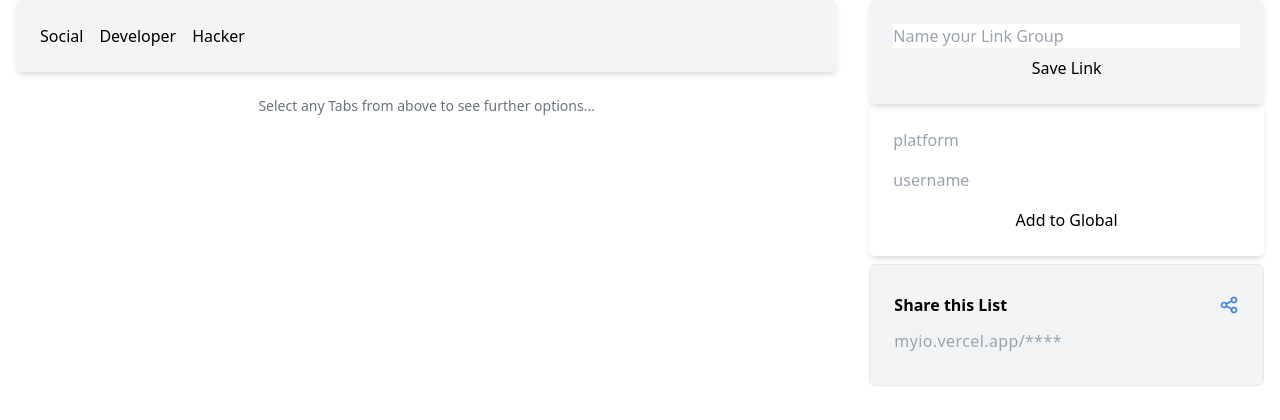
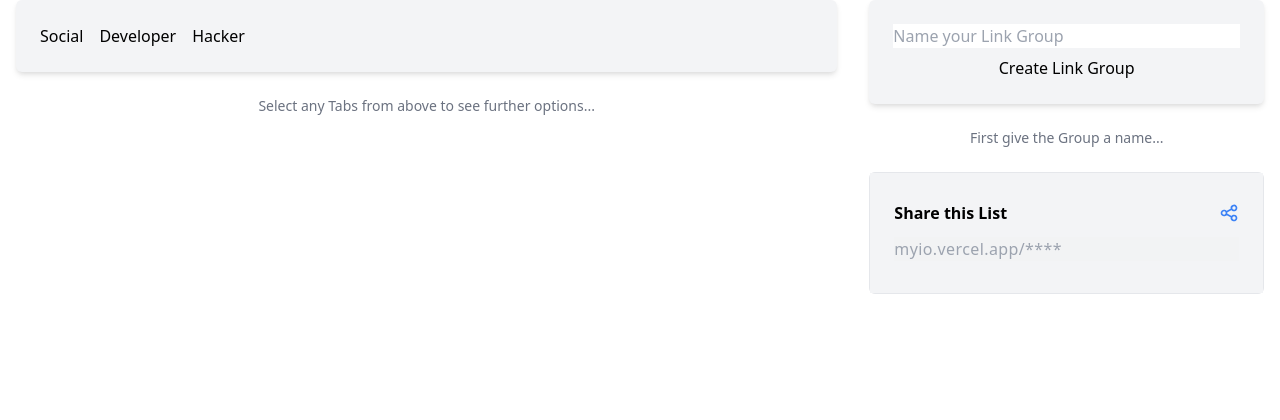
Before and after one commit to rupamkairi/myio, a Next.js app: page /dashboard in a window 1280 px wide. Shown: the top 420 px of the page. Built offline with nearby package versions, Linux system fonts and the light colour scheme.

Commit message:
addlink has error

```diff
--- a/components/dashboard/GroupedList/GroupedForm.jsx
+++ b/components/dashboard/GlobalList/GlobalAddLinkForm.jsx
@@ -2,14 +2,19 @@ import React from "react";
 import { Form, Formik } from "formik";
 import * as Yup from "yup";
 //
-import { useGroupedList } from "../../../context/GroupedListContext";
+import { useGlobalList } from "../../../context/GlobalListContext";
 
-export default function GroupedForm() {
-  const { navTabsState, addLink } = useGroupedList();
+export default function GlobalAddLinkForm() {
+  const navTabsState = "Global";
+  const { addLink, listObjectId } = useGlobalList();
 
   return (
     <div>
-      {navTabsState !== "" && (
+      {listObjectId === "" ? (
+        <p className="text-center text-sm font-medium py-6 text-gray-500">
+          First give the Group a name...
+        </p>
+      ) : (
         <Formik
           initialValues={{
             platform: "",
@@ -26,17 +31,14 @@ export default function GroupedForm() {
               .required("What! no username?"),
           })}
           onSubmit={(values, { resetForm }) => {
-            addLink({
-              category: navTabsState,
-              ...values,
-            });
+            addLink(values);
             resetForm();
           }}
         >
           {({ values, errors, handleChange, handleBlur, isValid, dirty }) => (
             <Form>
-              <div className="my-2 p-6 rounded-md shadow-md grid grid-cols-1 md:grid-cols-3 gap-2 md:gap-4 lg:gap-8">
-                <div>
+              <div className="p-6 mb-2 rounded-md shadow-md flex flex-col md:grid md:grid-cols-3 lg:grid-cols-1 md:gap-4">
+                <div className="mb-4 md:mb-0">
                   <input
                     name="platform"
                     id="platform"
@@ -51,7 +53,7 @@ export default function GroupedForm() {
                     {!dirty || errors?.platform}
                   </p>
                 </div>
-                <div>
+                <div className="mb-4 md:mb-0">
                   <input
                     name="username"
                     id="username"
@@ -70,6 +72,20 @@ export default function GroupedForm() {
                   className="btn btn-standard"
                   type="submit"
                   disabled={!dirty || !isValid}
+                  onClick={() => {
+                    fetch(
+                      process.env.NEXT_PUBLIC_API_HOST + "/global/addlink",
+                      {
+                        method: "POST",
+                        body: JSON.stringify({
+                          _id: listObjectId,
+                          link: values,
+                        }),
+                      }
+                    )
+                      .then((res) => res.json())
+                      .then((data) => console.log(data));
+                  }}
                 >
                   Add to {navTabsState}
                 </button>
--- a/components/dashboard/GlobalList/GlobalForm.jsx
+++ /dev/null
@@ -1,89 +0,0 @@
-import React from "react";
-import { Form, Formik } from "formik";
-import * as Yup from "yup";
-//
-import { useGlobalList } from "../../../context/GlobalListContext";
-
-export default function GlobalForm() {
-  const navTabsState = "Global";
-  const { addLink, listObjectId } = useGlobalList();
-
-  return (
-    <div>
-      <Formik
-        initialValues={{
-          platform: "",
-          username: "",
-        }}
-        validationSchema={Yup.object().shape({
-          platform: Yup.string()
-            .min(2, "Too Short!")
-            .max(32, "Too Long!")
-            .required("You seems from nowhere."),
-          username: Yup.string()
-            .min(2, "Too Short!")
-            .max(64, "Too Long!")
-            .required("What! no username?"),
-        })}
-        onSubmit={(values, { resetForm }) => {
-          addLink(values);
-          resetForm();
-        }}
-      >
-        {({ values, errors, handleChange, handleBlur, isValid, dirty }) => (
-          <Form>
-            <div className="p-6 mb-2 rounded-md shadow-md flex flex-col md:grid md:grid-cols-3 lg:grid-cols-1 md:gap-4">
-              <div className="mb-4 md:mb-0">
-                <input
-                  name="platform"
-                  id="platform"
-                  className="form-text w-full"
-                  type="text"
-                  placeholder="platform"
-                  value={values.platform}
-                  onChange={handleChange}
-                  onBlur={handleBlur}
-                />
-                <p className="text-red-500 text-sm font-semibold">
-                  {!dirty || errors?.platform}
-                </p>
-              </div>
-              <div className="mb-4 md:mb-0">
-                <input
-                  name="username"
-                  id="username"
-                  className="form-text w-full"
-                  type="text"
-                  value={values.username}
-                  placeholder="username"
-                  onChange={handleChange}
-                  onBlur={handleBlur}
-                />
-                <p className="text-red-500 text-sm font-semibold">
-                  {!dirty || errors?.username}
-                </p>
-              </div>
-              <button
-                className="btn btn-standard"
-                type="submit"
-                disabled={!dirty || !isValid}
-                onClick={() => {
-                  console.log(values);
-                  fetch(process.env.NEXT_PUBLIC_API_HOST + "/global/addlink", {
-                    method: "POST",
-                    body: {
-                      _id: listObjectId,
-                      link: values,
-                    },
-                  });
-                }}
-              >
-                Add to {navTabsState}
-              </button>
-            </div>
-          </Form>
-        )}
-      </Formik>
-    </div>
-  );
-}
--- a/components/dashboard/GlobalList/GlobalList.jsx
+++ b/components/dashboard/GlobalList/GlobalLinksList.jsx
@@ -4,7 +4,7 @@ import { useGlobalList } from "../../../context/GlobalListContext";
 //
 import GlobalListActions from "./GlobalListActions";
 
-export default function GlobalList() {
+export default function GlobalLinksList() {
   const { links } = useGlobalList();
 
   return (
--- a/components/dashboard/GlobalList/GlobalListTitle.jsx
+++ b/components/dashboard/GlobalList/GlobalListTitle.jsx
@@ -1,13 +1,15 @@
 import React, { useState } from "react";
-import axios from "axios";
 //
 import { useGlobalList } from "../../../context/GlobalListContext";
 
 export default function GlobalListTitle() {
+  const [editState, setEditState] = useState(true);
   const [listTitle, setListTitle] = useState("");
   const { changeListObjectId } = useGlobalList();
+
   return (
     <div className="mx-auto bg-gray-100 rounded-md shadow-md">
+      {editState ? (
         <div className="container p-6 grid grid-cols-1  md:grid-cols-2 lg:grid-cols-1 gap-2">
           <input
             type="text"
@@ -18,16 +20,6 @@ export default function GlobalListTitle() {
           <button
             className="btn btn-standard"
             onClick={() => {
-            // axios
-            //   .post(process.env.NEXT_PUBLIC_API_HOST + "/global/add", {
-            //     title: listTitle,
-            //   })
-            //   .then(async (res) => {
-            //     console.log(res.data);
-            //     console.log(typeof res.data);
-            //     console.log(res.data.insertedId);
-            //     console.log(typeof res.data.insertedId);
-            //   });
               fetch(process.env.NEXT_PUBLIC_API_HOST + "/global/add", {
                 method: "POST",
                 body: JSON.stringify({
@@ -37,15 +29,18 @@ export default function GlobalListTitle() {
                 .then((res) => res.json())
                 .then((data) => {
                   console.log(data);
-                console.log(data.ops);
-                return data.ops;
-              })
-              .then((ops) => console.log(ops));
+                  // console.log(data.result.ops._id);
+                  changeListObjectId(data._id);
+                  setEditState(false);
+                });
             }}
           >
-          Save Link
+            Create Link Group
           </button>
         </div>
+      ) : (
+        <div className="container p-6 text-2xl font-black">{listTitle}</div>
+      )}
     </div>
   );
 }
--- /dev/null
+++ b/components/dashboard/GroupedList/GroupedAddLinkForm.jsx
@@ -0,0 +1,83 @@
+import React from "react";
+import { Form, Formik } from "formik";
+import * as Yup from "yup";
+//
+import { useGroupedList } from "../../../context/GroupedListContext";
+
+export default function GroupedAddLinkForm() {
+  const { navTabsState, addLink } = useGroupedList();
+
+  return (
+    <div>
+      {navTabsState !== "" && (
+        <Formik
+          initialValues={{
+            platform: "",
+            username: "",
+          }}
+          validationSchema={Yup.object().shape({
+            platform: Yup.string()
+              .min(2, "Too Short!")
+              .max(32, "Too Long!")
+              .required("You seems from nowhere."),
+            username: Yup.string()
+              .min(2, "Too Short!")
+              .max(64, "Too Long!")
+              .required("What! no username?"),
+          })}
+          onSubmit={(values, { resetForm }) => {
+            addLink({
+              category: navTabsState,
+              ...values,
+            });
+            resetForm();
+          }}
+        >
+          {({ values, errors, handleChange, handleBlur, isValid, dirty }) => (
+            <Form>
+              <div className="my-2 p-6 rounded-md shadow-md grid grid-cols-1 md:grid-cols-3 gap-2 md:gap-4 lg:gap-8">
+                <div>
+                  <input
+                    name="platform"
+                    id="platform"
+                    className="form-text w-full"
+                    type="text"
+                    placeholder="platform"
+                    value={values.platform}
+                    onChange={handleChange}
+                    onBlur={handleBlur}
+                  />
+                  <p className="text-red-500 text-sm font-semibold">
+                    {!dirty || errors?.platform}
+                  </p>
+                </div>
+                <div>
+                  <input
+                    name="username"
+                    id="username"
+                    className="form-text w-full"
+                    type="text"
+                    value={values.username}
+                    placeholder="username"
+                    onChange={handleChange}
+                    onBlur={handleBlur}
+                  />
+                  <p className="text-red-500 text-sm font-semibold">
+                    {!dirty || errors?.username}
+                  </p>
+                </div>
+                <button
+                  className="btn btn-standard"
+                  type="submit"
+                  disabled={!dirty || !isValid}
+                >
+                  Add to {navTabsState}
+                </button>
+              </div>
+            </Form>
+          )}
+        </Formik>
+      )}
+    </div>
+  );
+}
--- a/components/dashboard/GroupedList/GroupedList.jsx
+++ b/components/dashboard/GroupedList/GroupedLinkList.jsx
@@ -3,7 +3,7 @@ import React from "react";
 import { useGroupedList } from "../../../context/GroupedListContext";
 import GroupedListAction from "./GroupedListAction";
 
-export default function GroupedList() {
+export default function GroupedLinkList() {
   const { navTabsState, links } = useGroupedList();
 
   return (
--- a/package.json
+++ b/package.json
@@ -9,7 +9,6 @@
   },
   "dependencies": {
     "autoprefixer": "^10.1.0",
-    "axios": "^0.21.1",
     "formik": "^2.2.6",
     "mongodb": "^3.6.3",
     "next": "10.0.4",
--- a/pages/api/global/add.js
+++ b/pages/api/global/add.js
@@ -1,13 +1,26 @@
-const { Add } = require("../services/mongo.js");
+const MongoClient = require("mongodb").MongoClient;
+
+const client = new MongoClient(process.env.DB_URI, {});
 
 export default async (req, res) => {
-  const result = await Add("myio_guests", "link_groups", {
-    group_title: req.body.title,
+  await client.connect();
+
+  const document = {
+    group_title: JSON.parse(req.body)["title"],
     created_on: new Date().toDateString(),
     public: true,
-  });
+  };
+  console.log(document);
+
+  const result = await client
+    .db("myio_guests")
+    .collection("link_groups")
+    .insertOne(document);
+
   res.json({
     message: "list added successfully",
     result: result,
+    _id: result.insertedId,
+    ops: result.ops,
   });
 };
--- a/pages/api/global/addlink.js
+++ b/pages/api/global/addlink.js
@@ -1,15 +1,27 @@
-const { AddLink } = require("../services/mongo.js");
+const MongoClient = require("mongodb").MongoClient;
+const { ObjectId } = require("mongodb");
+
+const client = new MongoClient(process.env.DB_URI, {});
 
 export default async (req, res) => {
-  console.log(JSON.parse(req.body));
-  const result = await AddLink(
-    "myio_guests",
-    "link_groups",
-    { _id: JSON.parse(req.body)["_id"] },
-    JSON.parse(req.body)["link"]
-  );
+  await client.connect();
+
+  const link = JSON.parse(req.body)["link"];
+  const query = { _id: ObjectId(JSON.parse(req.body)["_id"]) };
+
+  const result = await client
+    .db("myio_guests")
+    .collection("link_groups")
+    .findOneAndUpdate(query, {
+      $push: {
+        links: link,
+      },
+    });
+
   res.json({
     message: "link added successfully",
     result: result,
   });
+
+  await client.close();
 };
--- a/pages/api/services/mongo.js
+++ b/pages/api/services/mongo.js
@@ -1,6 +1,8 @@
 const MongoClient = require("mongodb").MongoClient;
 
-const client = new MongoClient(process.env.NEXT_PUBLIC_DB_URI, {});
+const client = new MongoClient(process.env.DB_URI, {
+  useUnifiedTopology: false,
+});
 
 async function View(database, collection) {
   try {
--- a/pages/dashboard/index.jsx
+++ b/pages/dashboard/index.jsx
@@ -4,11 +4,11 @@ import { GroupedListProvider } from "../../context/GroupedListContext";
 import { GlobalListProvider } from "../../context/GlobalListContext";
 //
 import GroupedNav from "../../components/dashboard/GroupedList/GroupedNav";
-import GroupedForm from "../../components/dashboard/GroupedList/GroupedForm";
-import GroupedList from "../../components/dashboard/GroupedList/GroupedList";
+import GroupedAddLinkForm from "../../components/dashboard/GroupedList/GroupedAddLinkForm";
+import GroupedLinkList from "../../components/dashboard/GroupedList/GroupedLinkList";
 import GlobalListTitle from "../../components/dashboard/GlobalList/GlobalListTitle";
-import GlobalForm from "../../components/dashboard/GlobalList/GlobalForm";
-import GlobalList from "../../components/dashboard/GlobalList/GlobalList";
+import GlobalAddLinkForm from "../../components/dashboard/GlobalList/GlobalAddLinkForm";
+import GlobalLinksList from "../../components/dashboard/GlobalList/GlobalLinksList";
 
 export default function Dashboard() {
   const [navTabsState, setNavTabsState] = useState();
@@ -27,8 +27,8 @@ export default function Dashboard() {
         <div className="invisible h-0 lg:visible lg:h-auto lg:col-span-2 container mx-auto invisble">
           <GroupedListProvider>
             <GroupedNav />
-            <GroupedForm />
-            <GroupedList />
+            <GroupedAddLinkForm />
+            <GroupedLinkList />
           </GroupedListProvider>
           {/*
 
@@ -54,8 +54,8 @@ export default function Dashboard() {
         <div className="lg:col-span-1 container mx-auto">
           <GlobalListProvider>
             <GlobalListTitle />
-            <GlobalForm />
-            <GlobalList />
+            <GlobalAddLinkForm />
+            <GlobalLinksList />
           </GlobalListProvider>
         </div>
       </div>
```
Also changed, not shown: pages/api/index.js (+8 -3 lines), 1 other file (tests, documents, lock files or other folders). Lines whose indentation alone changed are shown as unchanged.
